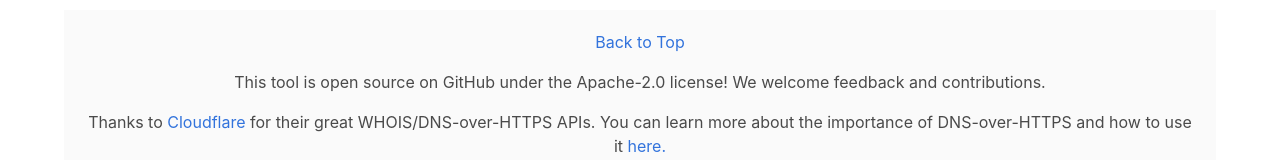
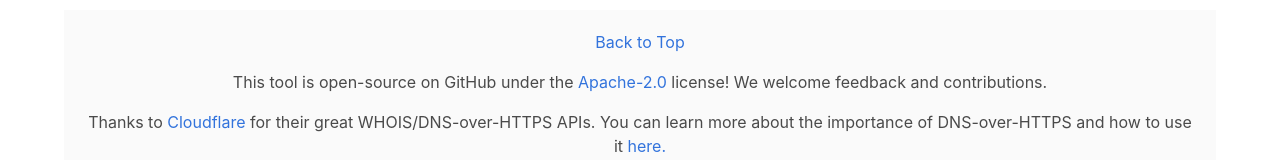
Before and after one commit to do-community/dns-tool, a Vue app: page / in a window 1280 px wide. Shown: the part 2105-2265 px from the top of the page. Built offline with nearby package versions, Linux system fonts and the light colour scheme; what vue-tippy would draw is missing.

Commit message:
Do all the requested changes

```diff
--- a/src/templates/app.vue
+++ b/src/templates/app.vue
@@ -59,7 +59,7 @@ limitations under the License.
                         <a href="#top">Back to Top</a>
                     </p>
                     <p>
-                        This tool is open source on GitHub under the Apache-2.0 license! We welcome feedback and contributions.
+                        This tool is open-source on GitHub under the <a href="https://www.apache.org/licenses/LICENSE-2.0">Apache-2.0</a> license! We welcome feedback and contributions.
                     </p>
                     <p>
                         Thanks to <a href="https://cloudflare.com">Cloudflare</a> for their great WHOIS/DNS-over-HTTPS APIs.
```
Also changed, not shown: src/templates/gh_link.vue (+17 -1 lines).
